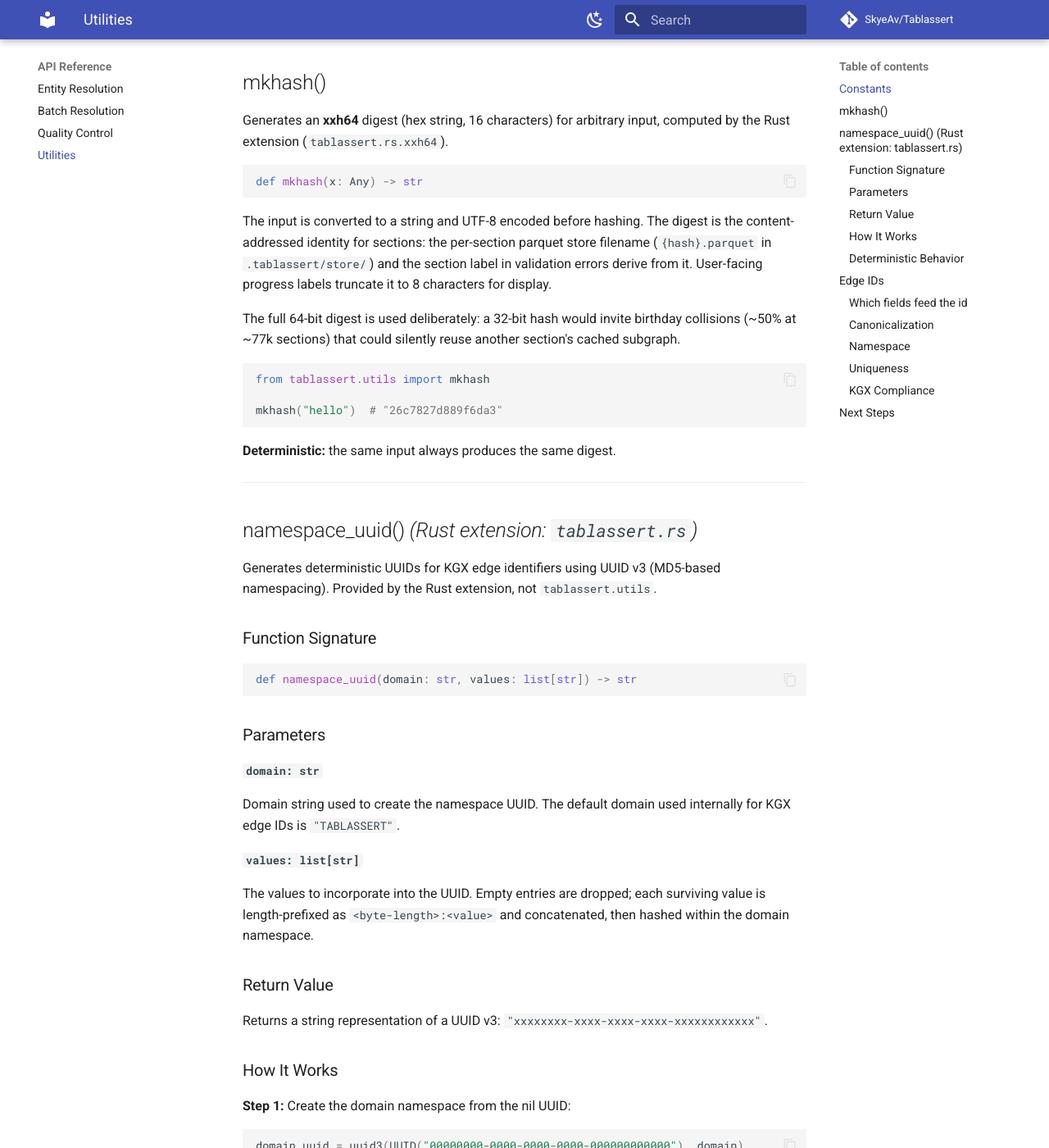
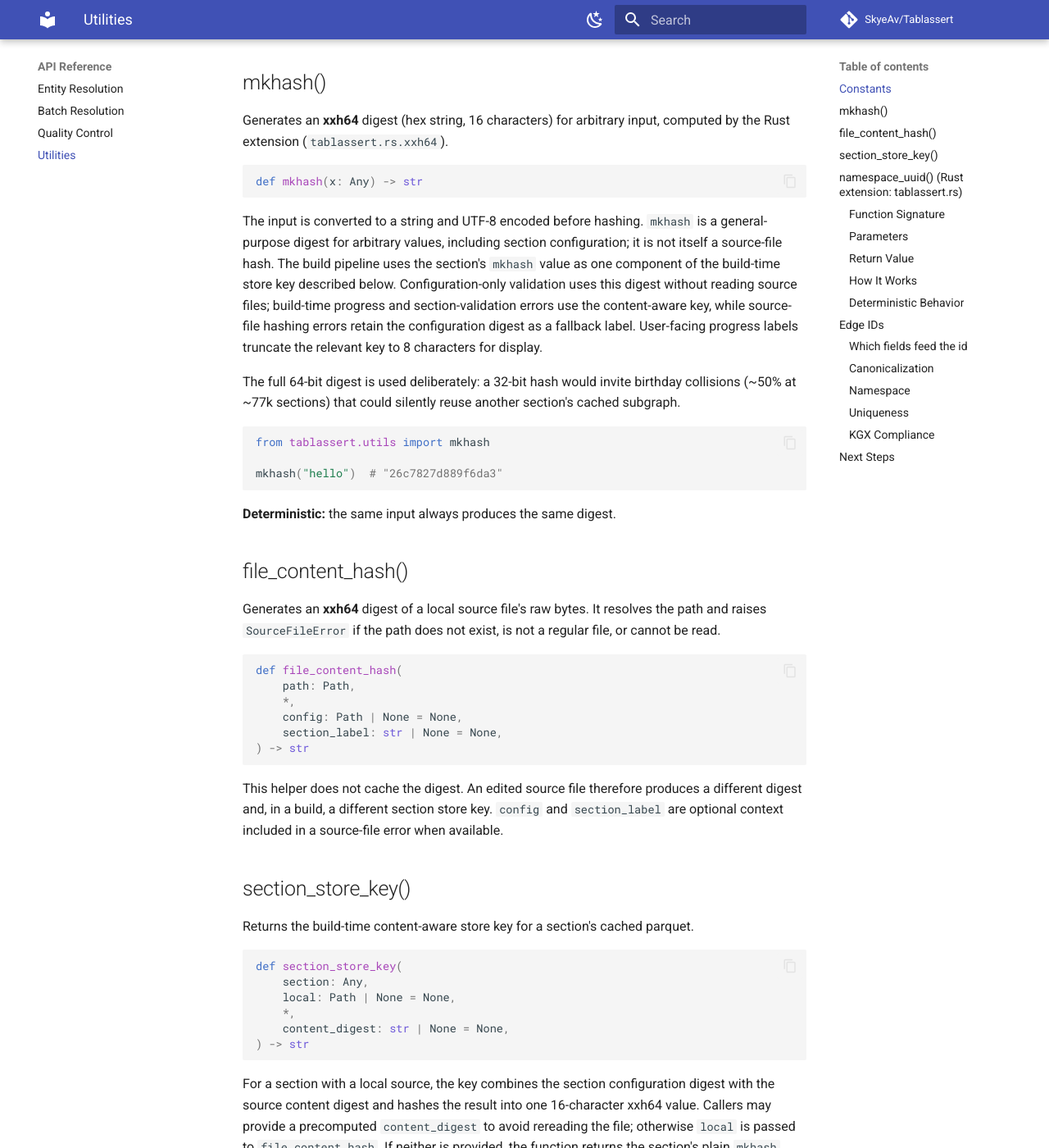
Before and after one commit to SkyeAv/Tablassert3.0.0, an MkDocs documentation site: the page built from docs/api/utils.md, in a window 1280 px wide and 1400 px high, scrolled down 621 px. Shown: the whole window at 82% size. Built offline with MkDocs 1.6.1 and Material for MkDocs 9.7.7, drawn with Linux system fonts in a browser that asks for light colours; comment, search, counter and statistics services are not loaded; some of the changed text lies outside the part shown.

Commit message:
docs: [US-005] document content-aware store invalidation

````diff
--- a/docs/api/utils.md
+++ b/docs/api/utils.md
@@ -22,7 +22,7 @@ Generates an **xxh64** digest (hex string, 16 characters) for arbitrary input, c
 def mkhash(x: Any) -> str
 ```
 
-The input is converted to a string and UTF-8 encoded before hashing. The digest is the content-addressed identity for sections: the per-section parquet store filename (`{hash}.parquet` in `.tablassert/store/`) and the section label in validation errors derive from it. User-facing progress labels truncate it to 8 characters for display.
+The input is converted to a string and UTF-8 encoded before hashing. `mkhash` is a general-purpose digest for arbitrary values, including section configuration; it is not itself a source-file hash. The build pipeline uses the section's `mkhash` value as one component of the build-time store key described below. Configuration-only validation uses this digest without reading source files; build-time progress and section-validation errors use the content-aware key, while source-file hashing errors retain the configuration digest as a fallback label. User-facing progress labels truncate the relevant key to 8 characters for display.
 
 The full 64-bit digest is used deliberately: a 32-bit hash would invite birthday collisions (~50% at ~77k sections) that could silently reuse another section's cached subgraph.
 
@@ -33,6 +33,38 @@ mkhash("hello")  # "26c7827d889f6da3"
 ```
 
 **Deterministic:** the same input always produces the same digest.
+
+## file_content_hash()
+
+Generates an **xxh64** digest of a local source file's raw bytes. It resolves the path and raises `SourceFileError` if the path does not exist, is not a regular file, or cannot be read.
+
+```python
+def file_content_hash(
+    path: Path,
+    *,
+    config: Path | None = None,
+    section_label: str | None = None,
+) -> str
+```
+
+This helper does not cache the digest. An edited source file therefore produces a different digest and, in a build, a different section store key. `config` and `section_label` are optional context included in a source-file error when available.
+
+## section_store_key()
+
+Returns the build-time content-aware store key for a section's cached parquet.
+
+```python
+def section_store_key(
+    section: Any,
+    local: Path | None = None,
+    *,
+    content_digest: str | None = None,
+) -> str
+```
+
+For a section with a local source, the key combines the section configuration digest with the source content digest and hashes the result into one 16-character xxh64 value. Callers may provide a precomputed `content_digest` to avoid rereading the file; otherwise `local` is passed to `file_content_hash`. If neither is provided, the function returns the section's plain `mkhash` value. The build pipeline uses the content-aware form for local sources, so changing one source invalidates the cached parquet for each section that reads it without invalidating sections backed by unchanged sources.
+
+The key formula is `mkhash(f"{mkhash(section)}:{content_digest}")`. Build-mode flags add their own filename suffixes (`.head`, `.release`, or `.qc`) after the key; they do not change the digest formula.
 
 ---
 
````
Also changed, not shown: docs/cli.md (+5 -2 lines).
